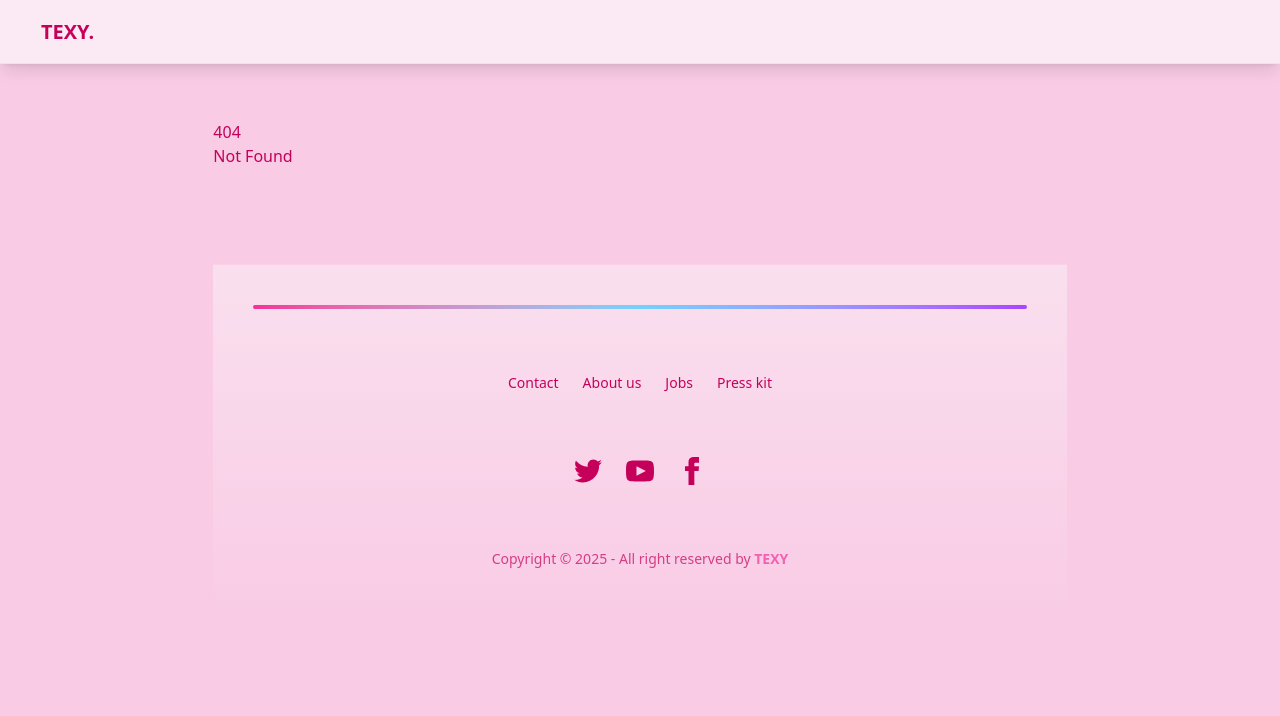
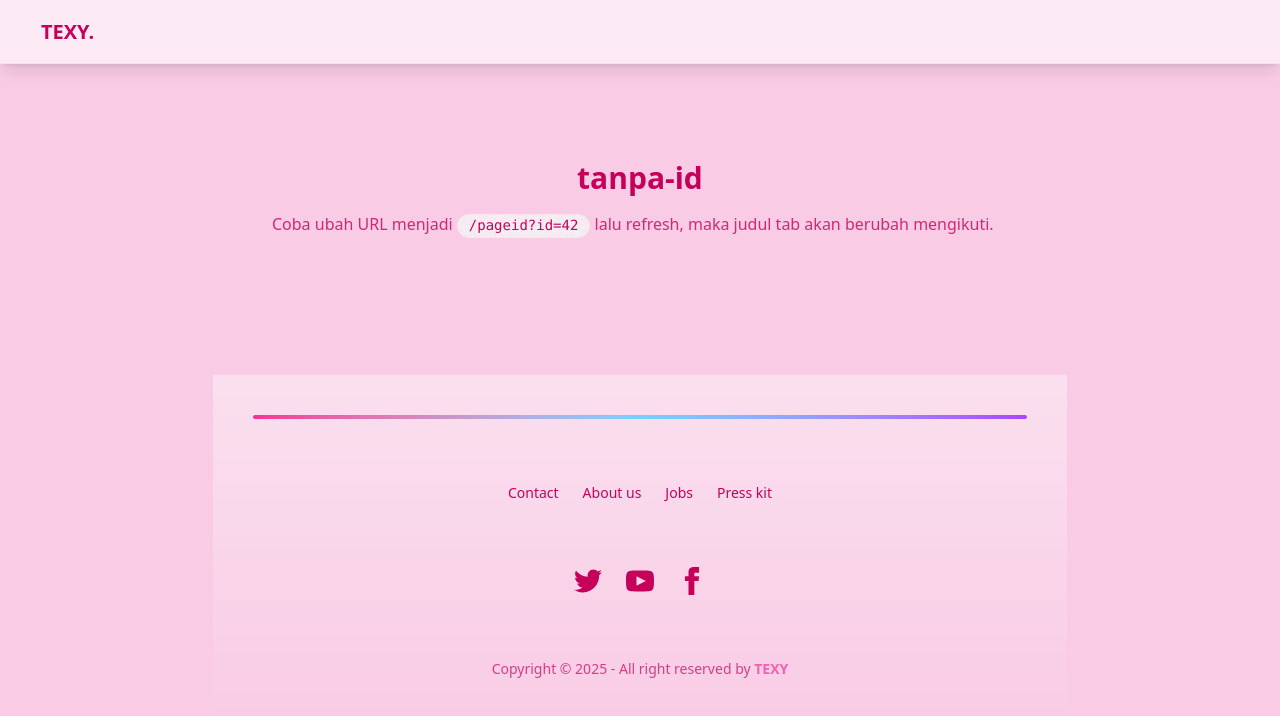
Before and after one commit to occaza/ttx, a SvelteKit app: page /pageid in a window 1280 px wide. Before the commit this address had no page. Shown: the top 716 px of the page. Built offline with nearby package versions, Linux system fonts and the light colour scheme.

Commit message:
add page id

```diff
--- a/src/routes/+page.svelte
+++ b/src/routes/+page.svelte
@@ -122,5 +122,10 @@
 			desc="Extract nama dan nomor telepon dari file VCard (.vcf)"
 			href="/text-tools/csv-parser"
 		/>
+		<ToolCard
+			title="Page Identifier"
+			desc="Demo page untuk mengenali query parameter"
+			href="/pageid?id=Demo"
+		/>
 	</div>
 </div>
--- /dev/null
+++ b/src/routes/pageid/+page.svelte
@@ -0,0 +1,21 @@
+<script lang="ts">
+	import { page } from '$app/stores'; // store reaktif dari SvelteKit
+
+	$: id = $page.url.searchParams.get('id') ?? 'tanpa-id';
+	$: title = `${id}`;
+</script>
+
+<svelte:head>
+	<!-- Override bagian <title> & Open-Graph saja -->
+	<title>{title}</title>
+	<meta property="og:title" content={title} />
+	<meta name="twitter:title" content={title} />
+</svelte:head>
+
+<div class="mx-auto max-w-3xl px-4 py-10">
+	<h1 class="mb-4 text-center text-3xl font-bold">{id}</h1>
+	<p class="text-base-content/80">
+		Coba ubah URL menjadi <code class="badge">/pageid?id=42</code> lalu refresh, maka judul tab akan
+		berubah mengikuti.
+	</p>
+</div>
```
